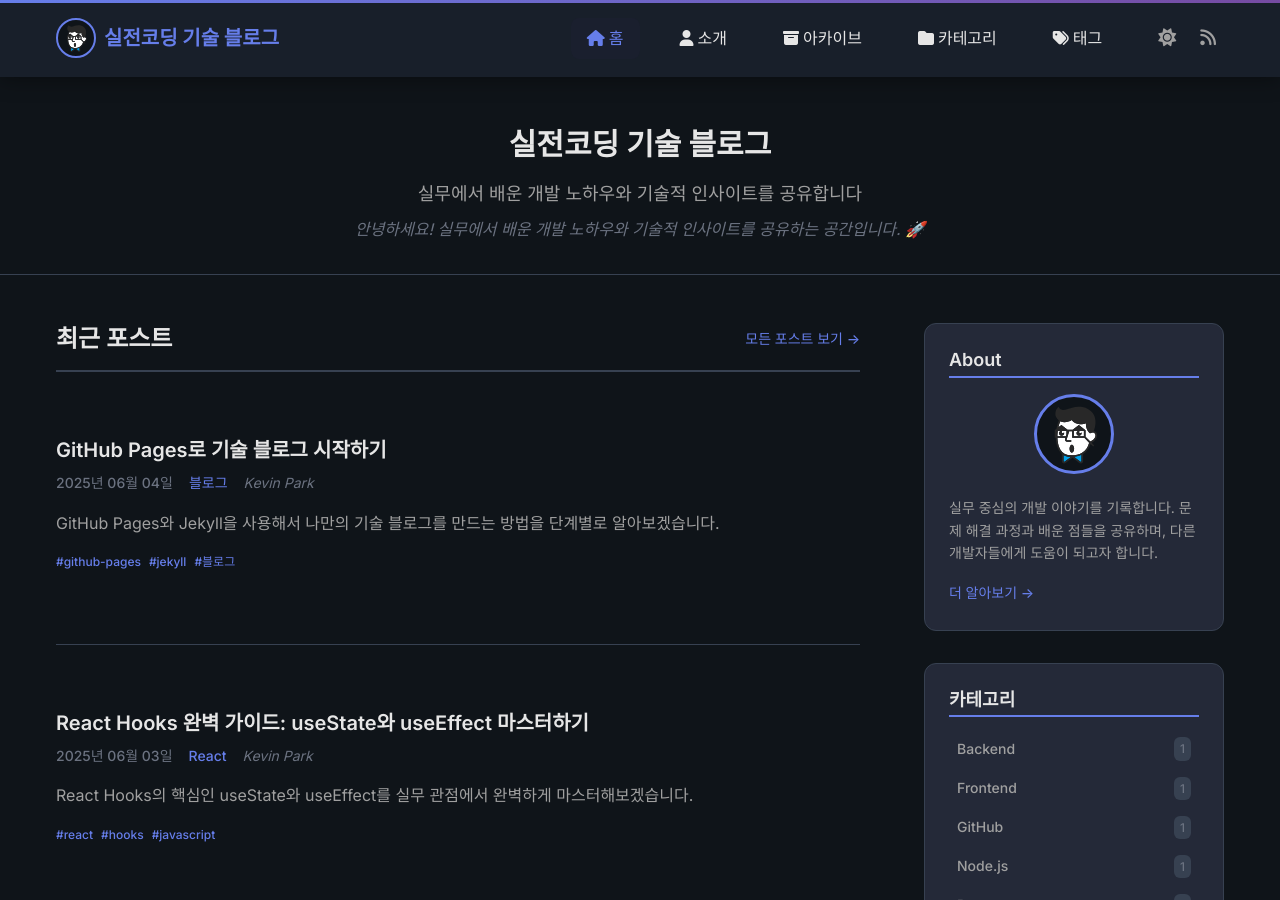
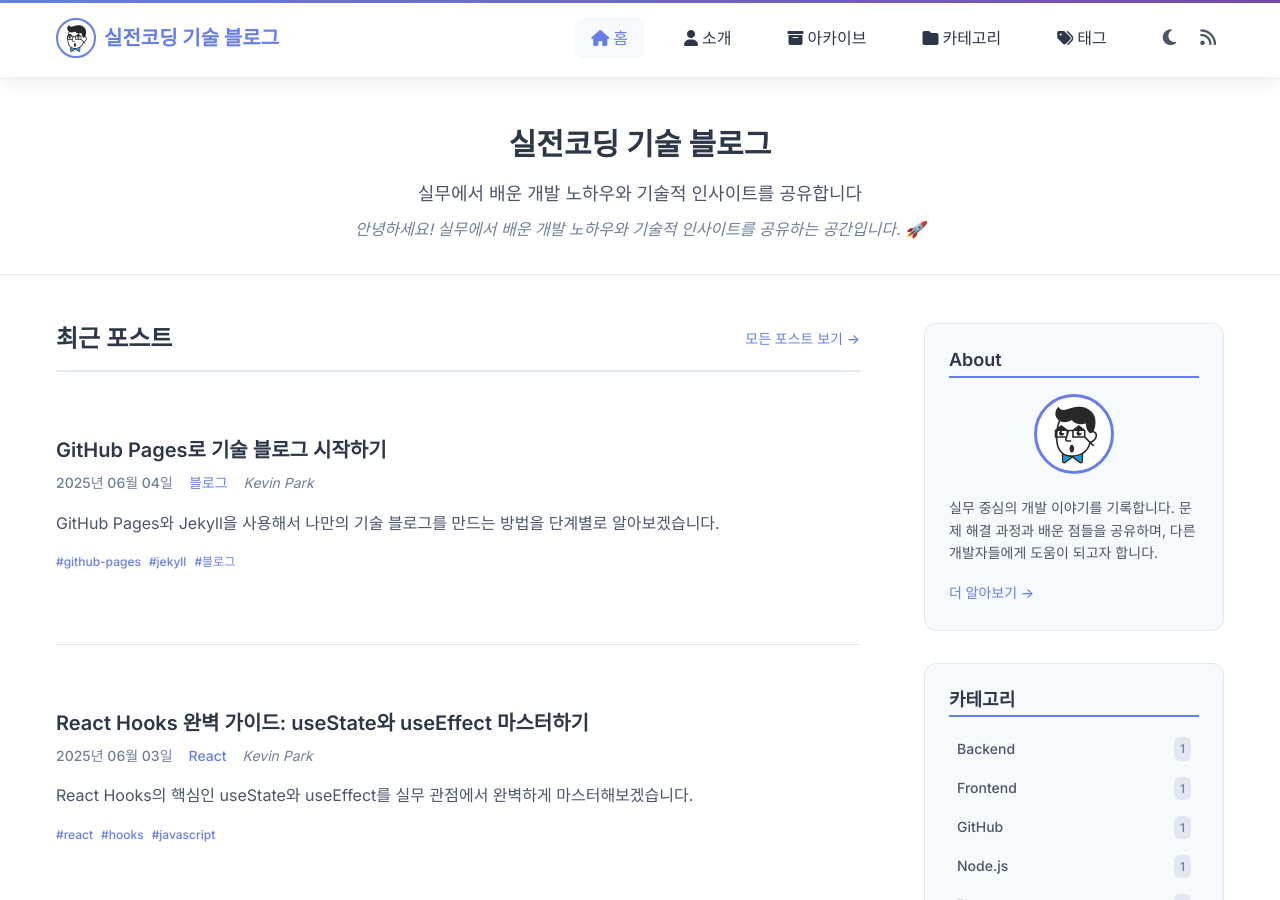
Before and after one commit to realcoding2003/realcoding.github.io, a Jekyll site: the page built from index.html, in a window 1280 px wide and 900 px high. Built offline with Jekyll 4.4.1, drawn with Linux system fonts in a browser that asks for light colours; nearby versions of some CDN libraries; the list of posts is cut into pages by our own code.

Commit message:
사이트의 기본 테마를 다크모드에서 라이트모드로 변경
- _config.yml에서 댓글 테마를 github-dark에서 github-light로 수정
- default.html에서 HTML 데이터 테마를 dark에서 light로 변경
- main.js에서 기본 테마를 'dark'에서 'light'로 설정

```diff
--- a/_config.yml
+++ b/_config.yml
@@ -67,4 +67,4 @@ comments:
   utterances:
     repo: realcoding2003/realcoding2003.github.io
     issue_term: pathname
-    theme: github-dark
+    theme: github-light
--- a/_layouts/default.html
+++ b/_layouts/default.html
@@ -1,5 +1,5 @@
 <!DOCTYPE html>
-<html lang="ko" data-theme="dark">
+<html lang="ko" data-theme="light">
 <head>
     <meta charset="UTF-8">
     <meta name="viewport" content="width=device-width, initial-scale=1.0">
--- a/assets/js/main.js
+++ b/assets/js/main.js
@@ -46,8 +46,8 @@ function initMobileMenu() {
 // Theme toggle functionality
 function initThemeToggle() {
     const themeToggle = document.getElementById('themeToggle');
-    // 다크모드를 기본값으로 설정
-    const currentTheme = localStorage.getItem('theme') || 'dark';
+    // 라이트모드를 기본값으로 설정
+    const currentTheme = localStorage.getItem('theme') || 'light';
 
     // Set initial theme
     document.documentElement.setAttribute('data-theme', currentTheme);
```
